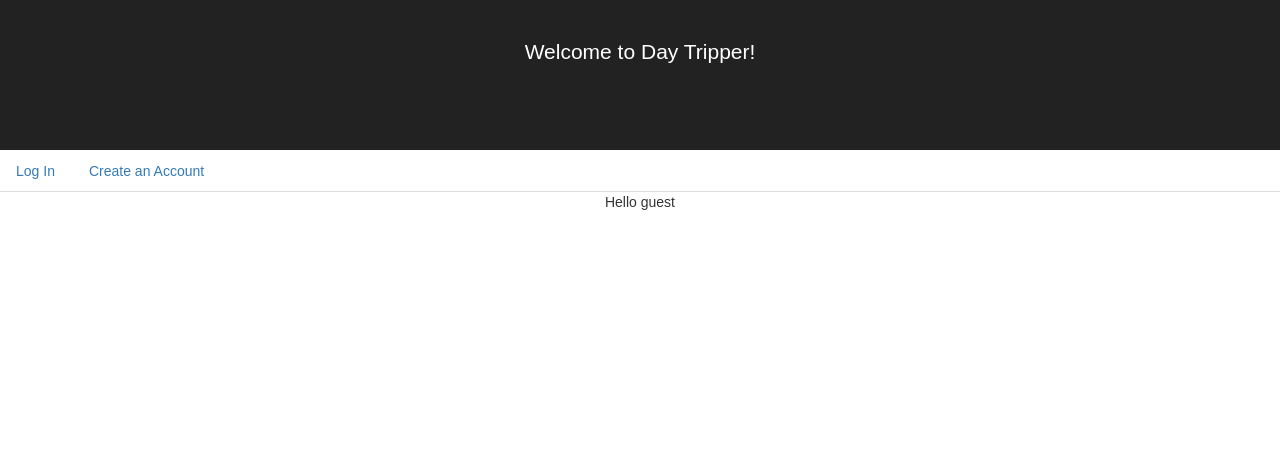
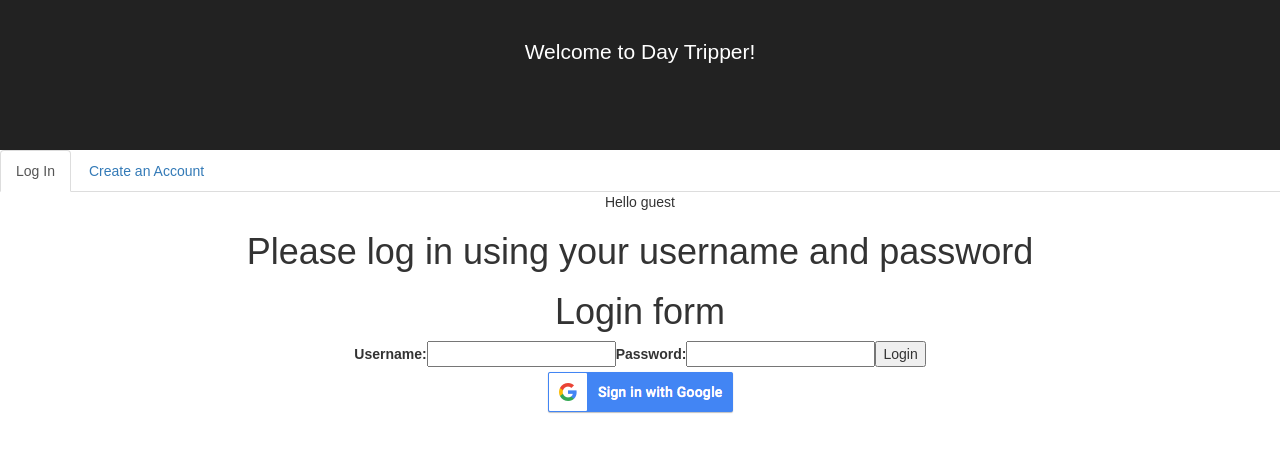
Before and after one commit to Rfranco92/DayTripper, a React (Create React App) app in the folder client/: page /login in a window 1280 px wide. Shown: the top 452 px of the page. Built offline with nearby package versions, Linux system fonts and the light colour scheme; no server answers.

Commit message:
finished passport app

```diff
--- a/client/src/App.js
+++ b/client/src/App.js
@@ -80,9 +80,9 @@ class App extends Component {
         </header>
         <Router>
           <div>
-            <Navpills />
+            <Navpills  _logout={this._logout} loggedIn={this.state.loggedIn} />
             <Header user={this.state.user} />
-            <Route exact path="/" component={Home} />
+            <Route exact path="/login" component={Home} />
             <Route exact path="/create" component={Create} />
             <Route path="/travel" component={Travel} />
           </div>
--- a/client/src/components/Navpills.js
+++ b/client/src/components/Navpills.js
@@ -1,14 +1,38 @@
 import React from "react";
 import { Link } from "react-router-dom";
 
-const Navpills = () =>
+const Navpills = props => {
+	if (props.loggedIn) {
+		return (
+			<ul className="nav nav-tabs">
+				<li className={window.location.pathname ==="/details" ?  "active" : ""}>
+					<Link to ="/details">
+					Details
+					</Link>
+				</li>
+				<li className={window.location.pathname ==="/travel" ?  "active" : ""}>
+					<Link to ="/travel">
+					Travel
+					</Link>
+				</li>
+				<li>
+					<Link to="#" className="nav-link" onClick={props._logout}>
+						Logout
+					</Link>
+				</li>
+			</ul>
+		)
+	}
+	else {
+	return (
   <ul className="nav nav-tabs">
-    <li className={window.location.pathname === "/" ? "active" : ""}>
-      <Link to="/">Log In</Link>
+    <li className={window.location.pathname === "/login" ? "active" : ""}>
+      <Link to="/login">Log In</Link>
     </li>
     <li className={window.location.pathname === "/create" ? "active" : ""}>
       <Link to="/create">Create an Account</Link>
     </li>
-  </ul>;
-
+  </ul>
+  )}
+}
 export default Navpills;
--- a/client/src/components/login/loginForm.js
+++ b/client/src/components/login/loginForm.js
@@ -1,7 +1,6 @@
 import React, { Component } from 'react'
 import { Redirect } from 'react-router-dom'
 import axios from 'axios'
-import Header from "./header"
 // import googleButton from './google_signin_buttons/web/1x/btn_google_signin_dark_disabled_web.png'
 import googleButton from './google_signin_buttons/web/1x/btn_google_signin_dark_normal_web.png'
 
@@ -16,7 +15,6 @@ class LoginForm extends Component {
 		// this.googleSignin = this.googleSignin.bind(this)
 		this.handleSubmit = this.handleSubmit.bind(this)
 		this.handleChange = this.handleChange.bind(this)
-		this._login = this._login.bind(this)
 	}
 
 	handleChange(event) {
@@ -28,29 +26,10 @@ class LoginForm extends Component {
 	handleSubmit(event) {
 		event.preventDefault()
 		console.log('handleSubmit')
-		this._login(this.state.username, this.state.password)
+		this.props._login(this.state.username, this.state.password)
 		this.setState({
 			redirectTo: '/'
 		})
-	}
-
-	_login(username, password) {
-		axios
-			.post('/auth/login', {
-				username,
-				password
-			})
-			.then(response => {
-				console.log(response)
-				if (response.status === 200) {
-					// update the state
-					this.setState({
-						loggedIn: true,
-						user: response.data.user
-					})
-					console.log(this);
-				}
-			})
 	}
 
 	render() {
--- a/client/src/components/pages/Home.js
+++ b/client/src/components/pages/Home.js
@@ -1,15 +1,46 @@
-import React from "react";
+import React, { Component } from "react";
 import LoginForm from "../login/loginForm.js"
+import axios from 'axios'
 
-const Home = () =>
+
+class Home extends Component  {
+
+	constructor() {
+		super()
+		this.state = {
+		}
+		this._login = this._login.bind(this);
+	}
+	_login(username, password) {
+		axios
+			.post('/auth/login', {
+				username,
+				password
+			})
+			.then(response => {
+				console.log(response)
+				if (response.status === 200) {
+					// update the state
+					this.setState({
+						loggedIn: true,
+						user: response.data.user
+					})
+					window.location.reload();
+				}
+			})
+	}
+	render() {
+		return(
   <div>
-    <h1>Please log</h1>
+    <h1>Please log in using your username and password</h1>
     <p>
         <LoginForm
         _login={this._login}
 		_googleSignin={this._googleSignin}
 		/>
     </p>
-  </div>;
-
+  </div>
+  )
+	}
+}
 export default Home;
```
Also changed, not shown: client/src/components/pages/login.js (+0 -18 lines).
